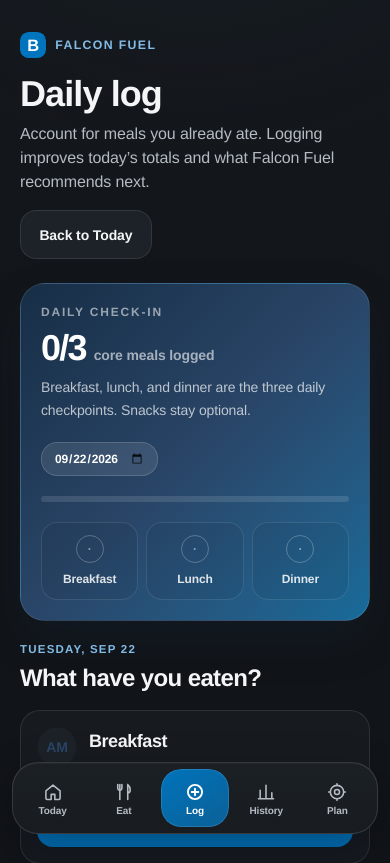
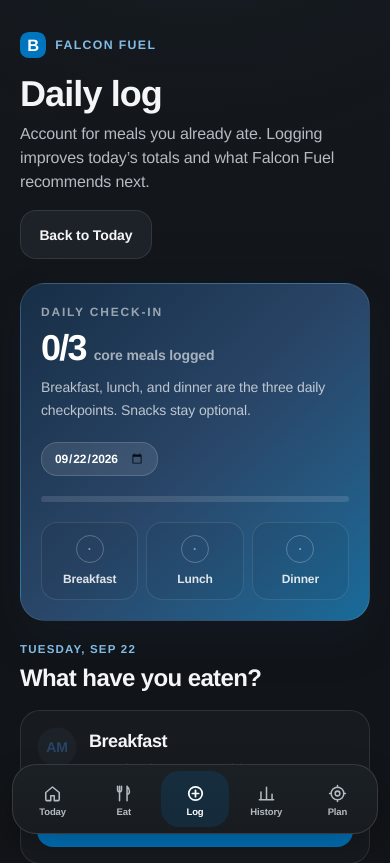
Before and after one commit to JamoV18/Bentley-Fuel, a Next.js app: page /log-meal in a window 390 px wide. Shown: the top 863 px of the page. Built offline with nearby package versions, Linux system fonts and the light colour scheme; a web font is replaced by a local one.

Commit message:
Move desktop app navigation to a compact left rail

```diff
--- a/src/app/shell-nav.css
+++ b/src/app/shell-nav.css
@@ -1,78 +1,85 @@
 /* Falcon Fuel global shell + navigation layer.
-   Keeps the app chrome persistent and app-like across viewport sizes.
+   Desktop/web uses a compact left rail inspired by native social apps.
+   Phones retain the thumb-friendly bottom tab bar.
 */
 
 .app-nav {
   position: fixed;
   z-index: 80;
-  left: 50%;
-  bottom: max(12px, env(safe-area-inset-bottom));
-  width: min(calc(100% - 32px), 46rem);
+  display: flex;
+  flex-direction: column;
+  gap: 4px;
   margin: 0;
-  transform: translateX(-50%);
-  display: grid;
-  grid-template-columns: repeat(5, minmax(0, 1fr));
-  gap: 4px;
-  min-height: 70px;
-  padding: 6px;
-  border: 1px solid var(--ff-divider);
-  border-radius: 28px;
-  background: rgba(13, 22, 32, 0.86);
-  box-shadow: 0 18px 44px rgba(2, 10, 18, 0.34), inset 0 1px 0 rgba(255,255,255,.035);
-  backdrop-filter: blur(22px) saturate(135%);
-  -webkit-backdrop-filter: blur(22px) saturate(135%);
+  border: 0;
+  border-right: 1px solid var(--ff-divider);
+  border-radius: 0;
+  background: rgba(17, 20, 24, 0.96);
+  box-shadow: none;
+  backdrop-filter: blur(18px);
+  -webkit-backdrop-filter: blur(18px);
 }
 
-[data-theme="light"] .app-nav {
-  background: rgba(255, 255, 255, 0.86);
-  box-shadow: 0 16px 36px rgba(32, 50, 71, 0.14), inset 0 1px 0 rgba(255,255,255,.75);
+.app-nav::before {
+  content: "Falcon Fuel";
+  display: flex;
+  align-items: center;
+  min-height: 52px;
+  margin: 2px 8px 14px;
+  padding: 0 10px;
+  color: var(--ff-text-primary);
+  font-size: 16px;
+  font-weight: 760;
+  letter-spacing: -0.025em;
+  white-space: nowrap;
 }
 
 .app-nav-item {
   position: relative;
   display: flex;
   min-width: 0;
-  min-height: 56px;
+  min-height: 48px;
   align-items: center;
-  justify-content: center;
+  justify-content: flex-start;
   overflow: hidden;
-  border-radius: 22px;
+  border-radius: 12px;
   color: var(--ff-text-secondary);
   text-decoration: none;
   background: transparent !important;
+  transition: color .16s ease, background-color .16s ease;
 }
 
 .app-nav-item:hover {
   color: var(--ff-text-primary);
-  background: rgba(130, 188, 229, 0.07) !important;
+  background: rgba(244, 245, 246, 0.055) !important;
 }
 
 .app-nav-item[data-active="true"],
 .app-nav-item[data-active="true"]:hover {
-  color: white;
+  color: var(--ff-text-primary);
   background: transparent !important;
 }
 
 .app-nav-active-pill {
-  border-radius: 22px;
-  background: linear-gradient(145deg, rgba(0,117,190,.98), rgba(11,99,155,.96));
-  box-shadow: inset 0 0 0 1px rgba(130,188,229,.22), 0 7px 18px rgba(0,117,190,.22);
+  border-radius: 12px;
+  background: var(--ff-accent-muted);
+  box-shadow: inset 3px 0 0 var(--ff-accent);
 }
 
 .app-nav-content {
   width: 100%;
   min-width: 0;
-  gap: 7px;
-  padding: 0 8px;
-  font-size: 12px;
-  font-weight: 650;
+  justify-content: flex-start !important;
+  gap: 12px;
+  padding: 0 12px;
+  font-size: 13px;
+  font-weight: 680;
   line-height: 1;
   white-space: nowrap;
 }
 
 .app-nav-icon {
-  width: 20px;
-  height: 20px;
+  width: 21px;
+  height: 21px;
   flex: 0 0 auto;
 }
 
@@ -87,40 +94,113 @@
 }
 
 .app-nav-item[data-active="true"] .app-nav-icon svg {
-  stroke-width: 2.25;
+  stroke-width: 2.2;
+}
+
+@media (min-width: 900px) {
+  .app-nav {
+    inset: 0 auto 0 0;
+    width: 212px;
+    padding: 16px 10px 18px;
+  }
+
+  body:has(.app-nav) {
+    padding-left: 212px;
+  }
+}
+
+@media (min-width: 640px) and (max-width: 899px) {
+  .app-nav {
+    inset: 0 auto 0 0;
+    width: 72px;
+    align-items: stretch;
+    padding: 16px 8px;
+  }
+
+  .app-nav::before {
+    content: "F";
+    justify-content: center;
+    width: 40px;
+    min-height: 40px;
+    margin: 6px auto 16px;
+    padding: 0;
+    border: 1px solid var(--ff-border);
+    border-radius: 12px;
+    color: var(--ff-accent-light);
+    font-size: 16px;
+  }
+
+  .app-nav-item {
+    min-height: 50px;
+    justify-content: center;
+  }
+
+  .app-nav-content {
+    justify-content: center !important;
+    padding: 0;
+  }
+
+  .app-nav-content > span:last-child {
+    display: none;
+  }
+
+  .app-nav-active-pill {
+    box-shadow: inset 2px 0 0 var(--ff-accent);
+  }
+
+  body:has(.app-nav) {
+    padding-left: 72px;
+  }
 }
 
 @media (max-width: 639px) {
   .app-nav {
-    width: calc(100% - 24px);
-    min-height: 72px;
+    left: max(12px, env(safe-area-inset-left));
+    right: max(12px, env(safe-area-inset-right));
     bottom: max(10px, env(safe-area-inset-bottom));
-    border-radius: 26px;
+    width: auto;
+    min-height: 70px;
+    flex-direction: row;
+    gap: 4px;
+    padding: 6px;
+    border: 1px solid var(--ff-divider);
+    border-radius: 24px;
+    background: rgba(17, 20, 24, 0.92);
+    box-shadow: 0 14px 32px rgba(0, 0, 0, 0.26);
+  }
+
+  .app-nav::before {
+    display: none;
   }
 
   .app-nav-item {
-    min-height: 58px;
-    border-radius: 20px;
+    flex: 1 1 0;
+    min-height: 56px;
+    justify-content: center;
+    border-radius: 18px;
   }
 
   .app-nav-active-pill {
-    border-radius: 20px;
+    border-radius: 18px;
+    background: var(--ff-accent-muted);
+    box-shadow: none;
   }
 
   .app-nav-content {
+    justify-content: center !important;
     flex-direction: column;
     gap: 4px;
-    padding: 5px 2px 4px;
-    font-size: 10.5px;
+    padding: 4px 2px 3px;
+    font-size: 10px;
   }
 
   .app-nav-icon {
-    width: 21px;
-    height: 21px;
+    width: 20px;
+    height: 20px;
   }
 }
 
 @media (max-width: 390px) {
-  .app-nav-content { font-size: 10px; }
-  .app-nav-icon { width: 20px; height: 20px; }
+  .app-nav-content { font-size: 9.5px; }
+  .app-nav-icon { width: 19px; height: 19px; }
 }
```
